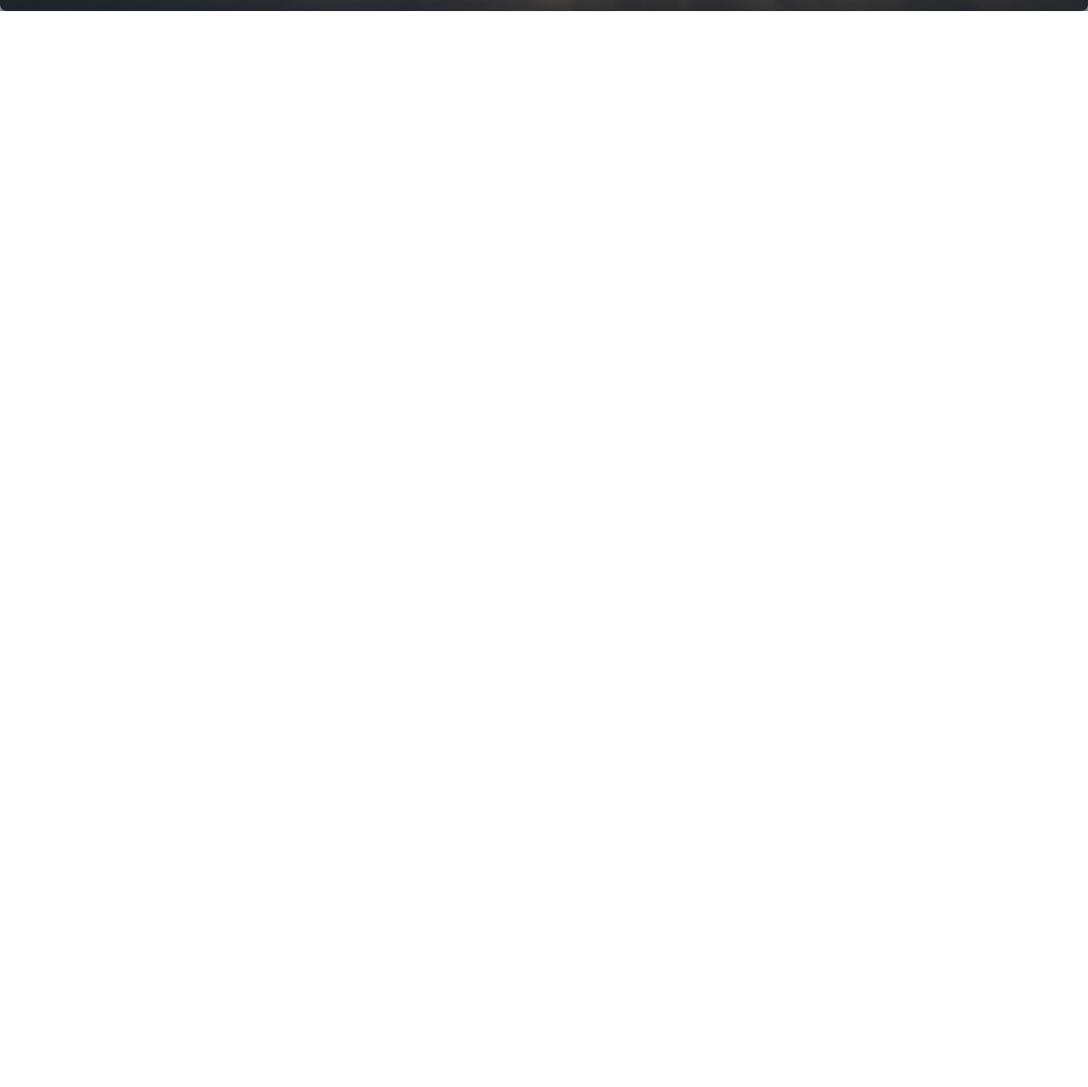
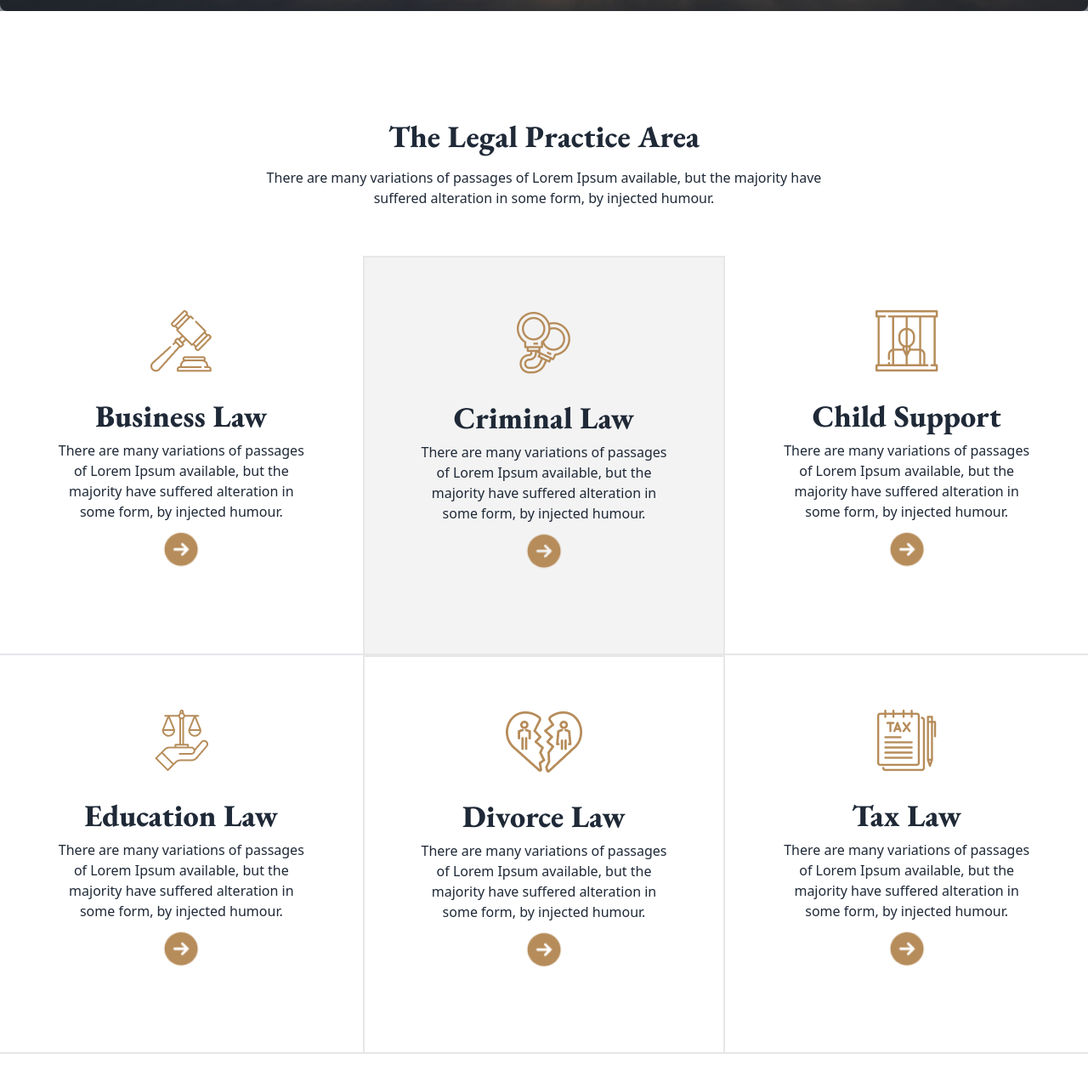
Before and after one commit to kawser2917/Legal-of-law, a plain HTML site: page index.html in a window 1280 px wide. Shown: the part 611-1890 px from the top of the page at 85% size. Before the commit the page ends 800 px from the top, so only its background shows below. Drawn offline with nearby package versions, Linux system fonts and the light colour scheme.

Commit message:
card section done

```diff
--- a/index.html
+++ b/index.html
@@ -106,9 +106,92 @@
                 </div>
             </div>
         </div>
-
     </header>
     <main class="container mx-auto">
+        <!-- Legal practice section -->
+        <section class="mt-32 text-center space-y-4">
+            <h3 class="text-4xl font-extrabold font-eb">The Legal Practice Area</h3>
+            <p class="text-para lg:w-[714px] mx-auto">There are many variations of passages of Lorem Ipsum available, but the majority have suffered alteration in some form, by injected humour.</p>
+            <div class="py-10 grid grid-cols-1 md:grid-cols-2 lg:grid-cols-3">
+                <!--  1 -->
+                <div class=" px-7 py-16 border-b-2 border-[#E7E7E7">
+                    <figure>
+                      <img class="mx-auto"
+                        src="images/business.png"
+                        alt="Shoes" />
+                    </figure>
+                    <div class="card-body">
+                      <h2 class="text-center font-eb text-4xl font-extrabold">Business Law</h2>
+                      <p class="text-para">There are many variations of passages of Lorem Ipsum available, but the majority have suffered alteration in some form, by injected humour.</p>
+                      <img class="w-12 mx-auto" src="images/Frame.png" alt="">
+                    </div>
+                </div>
+                <!--  2 -->
+                <div class="px-7 py-16 border-2 border-[#E7E7E7] bg-gradient-to-r from-[#F3F3F3] to-[#F3F3F3]">
+                    <figure>
+                      <img class="mx-auto"
+                        src="images/criminal.png"
+                        alt="Shoes" />
+                    </figure>
+                    <div class="card-body">
+                      <h2 class="text-center font-eb text-4xl font-extrabold">Criminal Law</h2>
+                      <p class="text-para">There are many variations of passages of Lorem Ipsum available, but the majority have suffered alteration in some form, by injected humour.</p>
+                      <img class="w-12 mx-auto" src="images/Frame.png" alt="">
+                    </div>
+                </div>
+                <!--  3 -->
+                <div class="px-7 py-16 border-b-2 border-[#E7E7E7]">
+                    <figure>
+                      <img class="mx-auto"
+                        src="images/child.png"
+                        alt="Shoes" />
+                    </figure>
+                    <div class="card-body">
+                      <h2 class="text-center font-eb text-4xl font-extrabold">Child Support</h2>
+                      <p class="text-para">There are many variations of passages of Lorem Ipsum available, but the majority have suffered alteration in some form, by injected humour.</p>
+                      <img class="w-12 mx-auto" src="images/Frame.png" alt="">
+                    </div>
+                </div><!--  4 -->
+                <div class="px-7 py-16 border-b-2 border-[#E7E7E7]">
+                    <figure>
+                      <img class="mx-auto"
+                        src="images/education.png"
+                        alt="Shoes" />
+                    </figure>
+                    <div class="card-body">
+                      <h2 class="text-center font-eb text-4xl font-extrabold">Education Law</h2>
+                      <p class="text-para">There are many variations of passages of Lorem Ipsum available, but the majority have suffered alteration in some form, by injected humour.</p>
+                      <img class="w-12 mx-auto" src="images/Frame.png" alt="">
+                    </div>
+                </div>
+                <!--  5 -->
+                <div class="px-7 py-16 border-2 border-[#E7E7E7]">
+                    <figure>
+                      <img class="mx-auto"
+                        src="images/divorce.png"
+                        alt="Shoes" />
+                    </figure>
+                    <div class="card-body">
+                      <h2 class="text-center font-eb text-4xl font-extrabold">Divorce Law</h2>
+                      <p class="text-para">There are many variations of passages of Lorem Ipsum available, but the majority have suffered alteration in some form, by injected humour.</p>
+                      <img class="w-12 mx-auto" src="images/Frame.png" alt="">
+                    </div>
+                </div>
+                <!--  6 -->
+                <div class="px-7 py-16 border-b-2 border-[#E7E7E7]">
+                    <figure>
+                      <img class="mx-auto"
+                        src="images/tax.png"
+                        alt="Shoes" />
+                    </figure>
+                    <div class="card-body">
+                      <h2 class="text-center font-eb text-4xl font-extrabold">Tax Law</h2>
+                      <p class="text-para">There are many variations of passages of Lorem Ipsum available, but the majority have suffered alteration in some form, by injected humour.</p>
+                      <img class="w-12 mx-auto" src="images/Frame.png" alt="">
+                    </div>
+                </div>
+            </div>
+        </section>
 
     </main>
     <footer>
```
